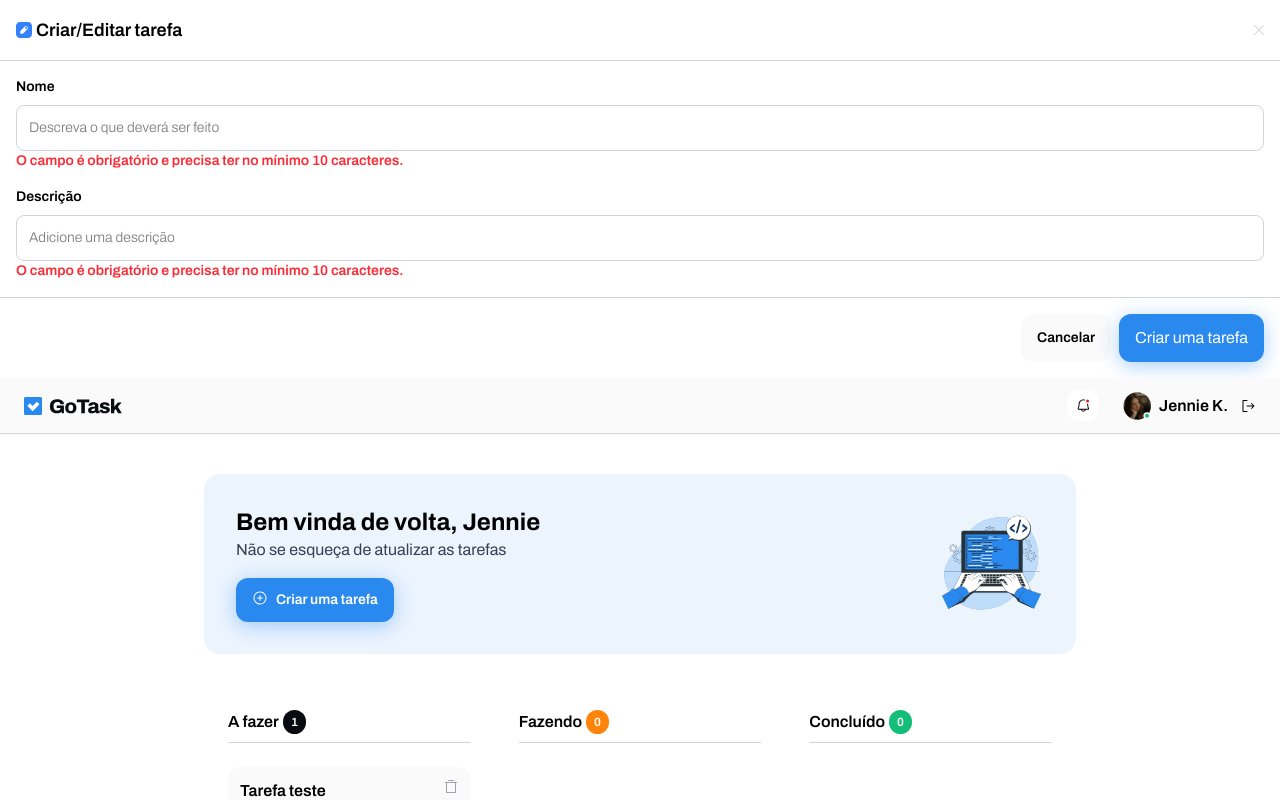
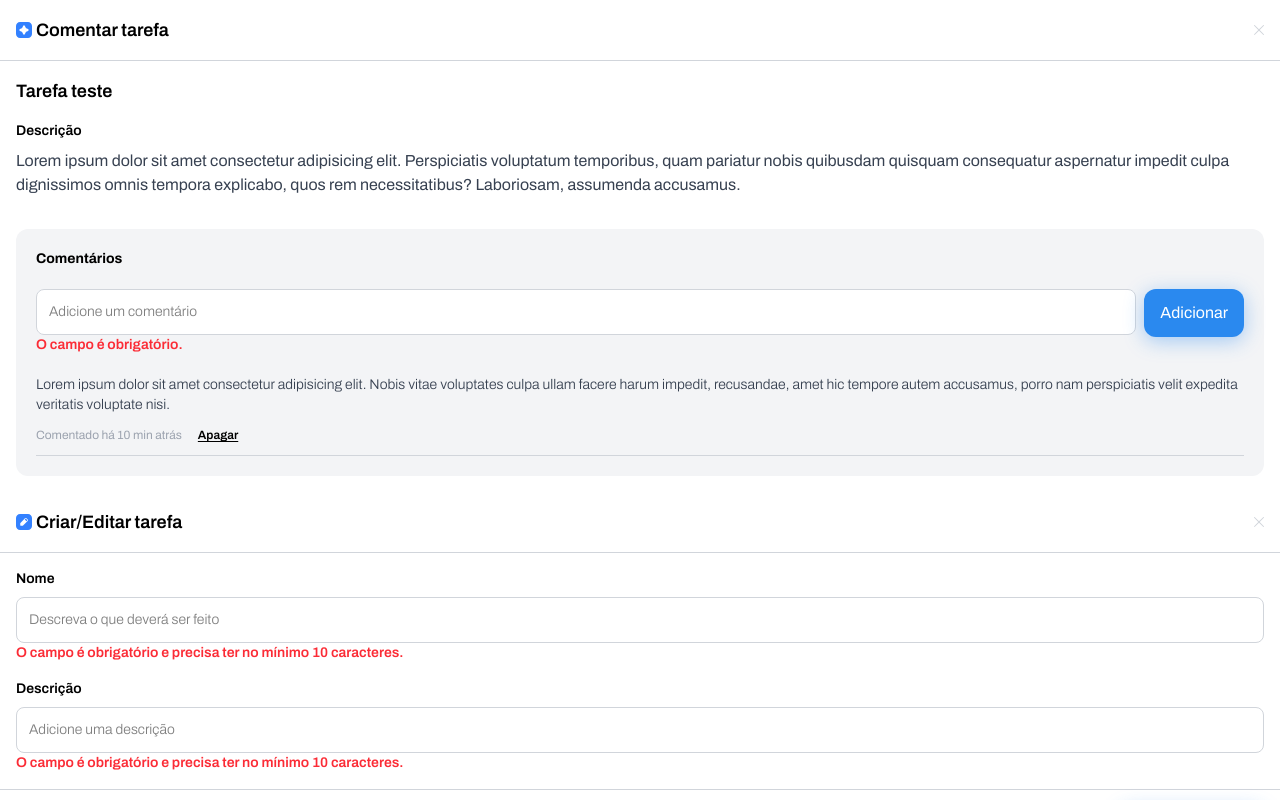
Before and after one commit to soaresgus/go-task, an Angular app: page / in a window 1280 px wide. Shown: the top 800 px of the page. Built offline with nearby package versions, Linux system fonts and the light colour scheme.

Commit message:
feat: created task comments modal component style

```diff
--- a/src/app/app.component.html
+++ b/src/app/app.component.html
@@ -1,3 +1,4 @@
+<app-task-comments-modal />
 <app-task-form-modal />
 <app-header />
 <div class="max-w-7xl mx-auto">
--- a/src/app/components/task-comments-modal/task-comments-modal.component.html
+++ b/src/app/components/task-comments-modal/task-comments-modal.component.html
@@ -1 +1,54 @@
-<p>task-comments-modal works!</p>
+<div class="rounded-xl overflow-y-auto bg-white max-h-[500px]">
+  <div class="p-4 flex gap-1">
+    <img src="images/icon-task-star.svg" />
+    <h1 class="font-semibold text-lg">Comentar tarefa</h1>
+    <img class="ml-auto cursor-pointer" src="images/icon-close.svg" />
+  </div>
+  <div class="p-4 border-t border-border-light">
+    <h1 class="font-semibold text-lg mb-4">Tarefa teste</h1>
+    <p class="font-semibold text-sm mb-2">Descrição</p>
+    <p class="text-text-paragraph">
+      Lorem ipsum dolor sit amet consectetur adipisicing elit. Perspiciatis voluptatum temporibus,
+      quam pariatur nobis quibusdam quisquam consequatur aspernatur impedit culpa dignissimos omnis
+      tempora explicabo, quos rem necessitatibus? Laboriosam, assumenda accusamus.
+    </p>
+  </div>
+  <div class="p-4">
+    <div class="bg-[#F3F4F6] p-5 rounded-xl flex flex-col gap-5">
+      <div>
+        <p class="font-bold text-sm">Comentários</p>
+      </div>
+      <div class="flex items-start gap-2">
+        <div class="flex flex-col w-full">
+          <input
+            class="rounded-lg border border-border-light p-3 bg-bg-light flex-1 text-sm font-light"
+            type="text"
+            placeholder="Adicione um comentário"
+          />
+          <p class="font-semibold text-red-500 text-sm">O campo é obrigatório.</p>
+        </div>
+        <button
+          class="bg-accent-brand py-3 px-4 rounded-xl shadow-[0_4px_20px_#2A89EF66] transition-all duration-75 w-fit hover:bg-accent-brand-dark hover:cursor-pointer active:translate-y-1 text-text-invert"
+          type="button"
+        >
+          Adicionar
+        </button>
+      </div>
+      <div class="flex flex-col gpa-5 overflow-y-auto max-h-44">
+        <div class="flex flex-col gap-3 border-b border-border-light">
+          <div>
+            <p class="font-light text-sm text-text-paragraph">
+              Lorem ipsum dolor sit amet consectetur adipisicing elit. Nobis vitae voluptates culpa
+              ullam facere harum impedit, recusandae, amet hic tempore autem accusamus, porro nam
+              perspiciatis velit expedita veritatis voluptate nisi.
+            </p>
+          </div>
+          <div class="flex gap-4 mb-3">
+            <p class="text-xs text-text-span">Comentado há 10 min atrás</p>
+            <p class="font-semibold text-xs underline underline-offset-2 cursor-pointer">Apagar</p>
+          </div>
+        </div>
+      </div>
+    </div>
+  </div>
+</div>
```
Also changed, not shown: src/app/app.component.ts (+7 -1 lines).
